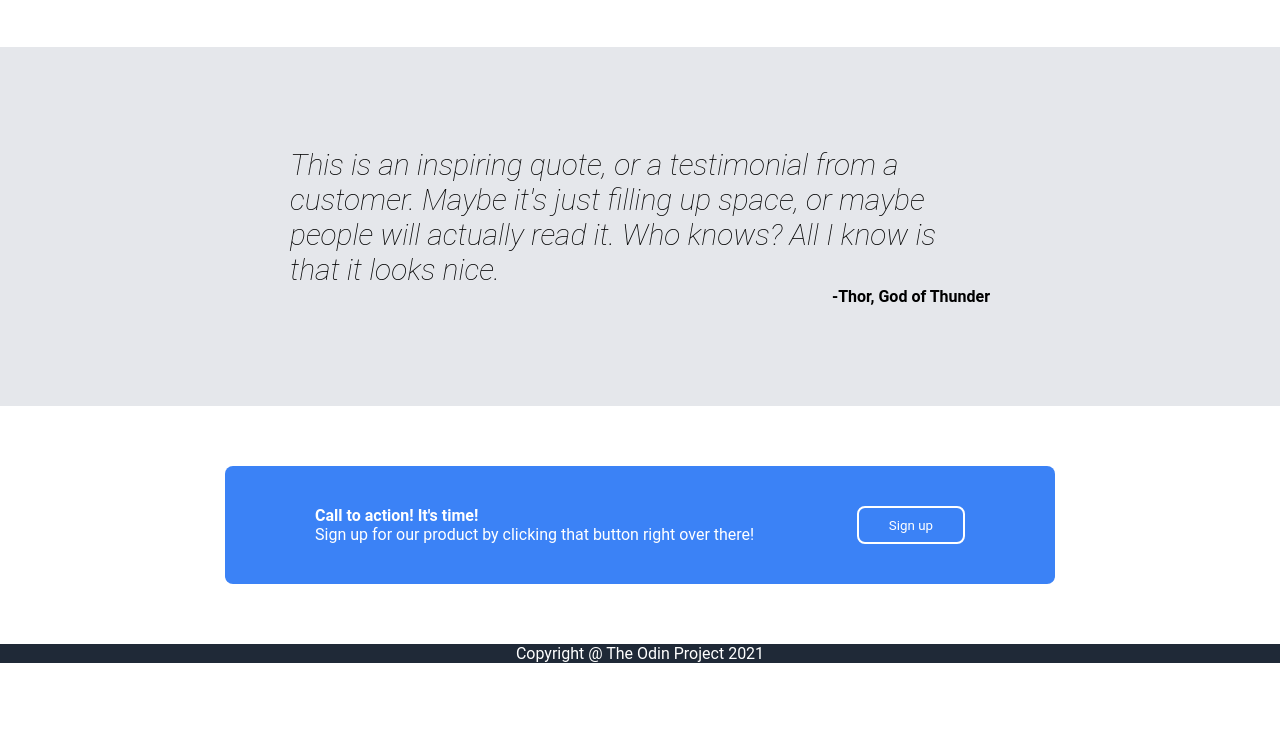
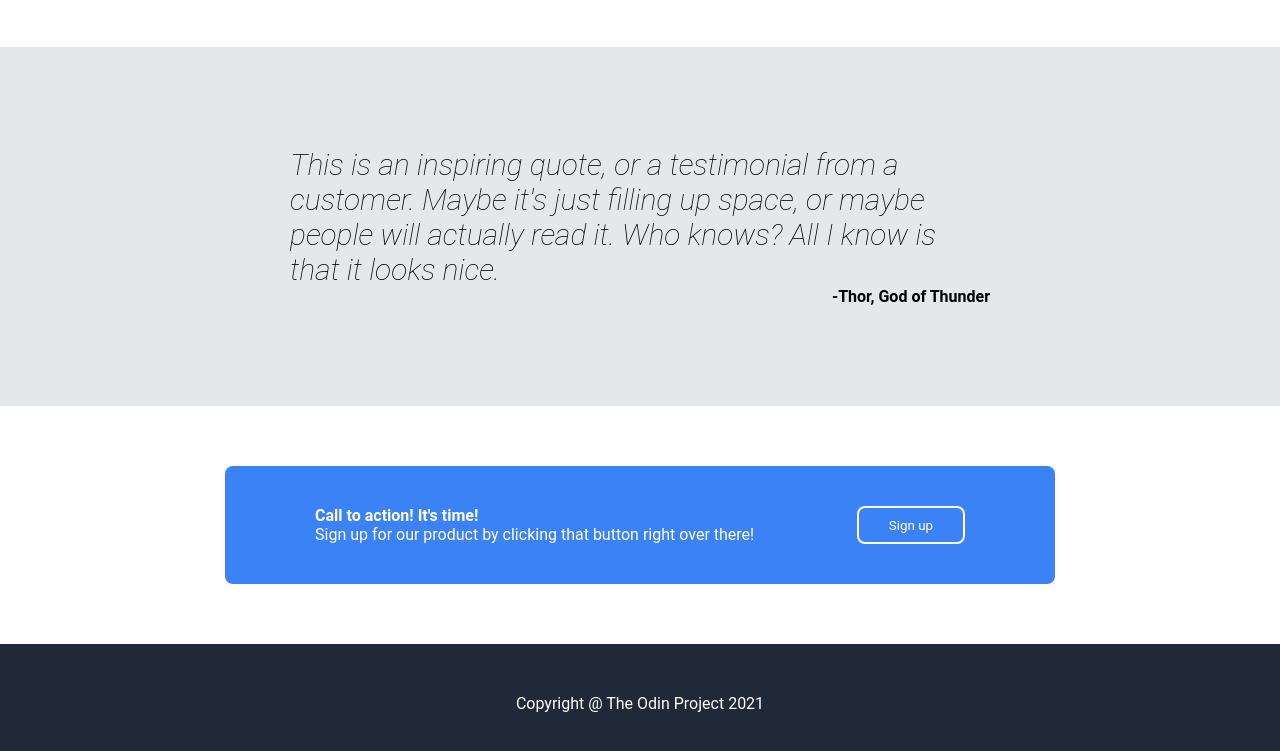
Before and after one commit to cinmon/landing-page, a plain HTML site: page index.html in a window 1280 px wide. Shown: the part 947-1698 px from the top of the page. Before the commit the page ends 1610 px from the top, so only its background shows below. Drawn offline with Linux system fonts and the light colour scheme.

Commit message:
Style footer

```diff
--- a/style.css
+++ b/style.css
@@ -180,3 +180,7 @@ ul {
     border-style: solid;
     border-color: white;
 }
+
+.footer {
+    padding: 50px;
+}
```
